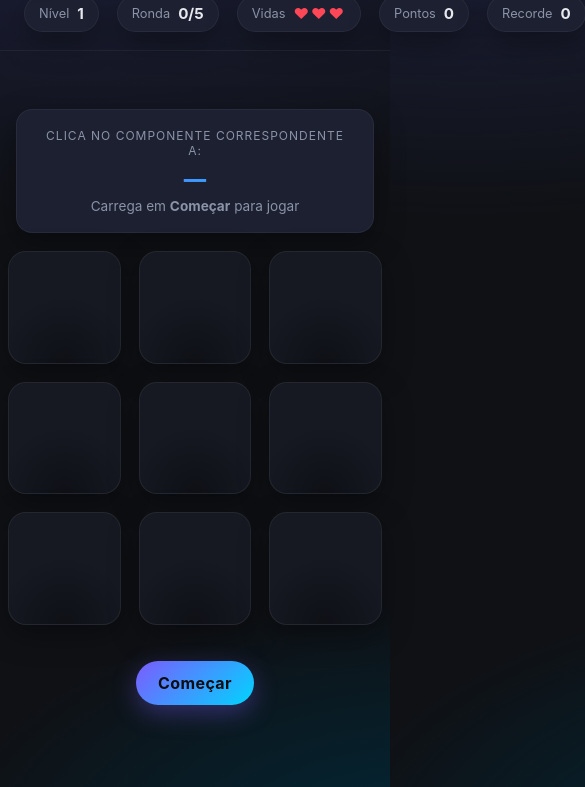
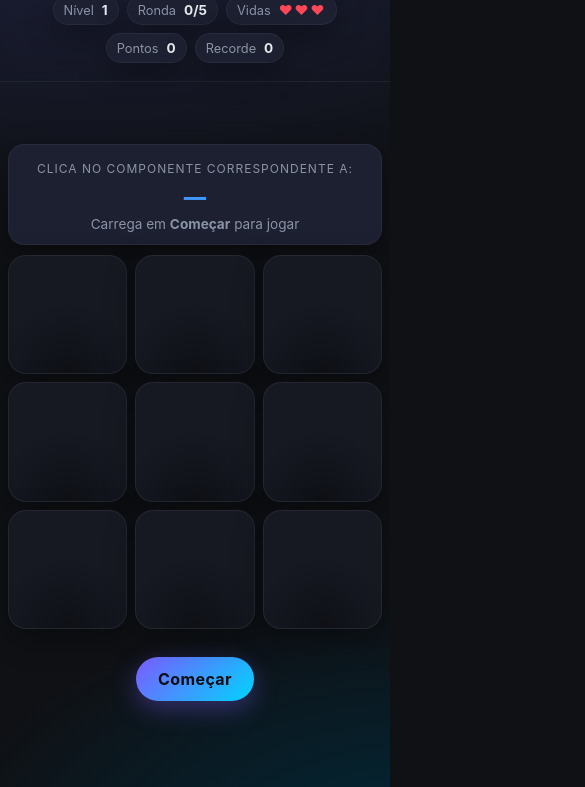
Before and after one commit to mac-2012-bot/hit-the-component, a website built with Vite: page index.html in a window 390 px wide. Shown: the part 57-844 px from the top of the page, 585 px wide, since content can reach past the window. Built offline with nearby package versions, Linux system fonts and the light colour scheme.

Commit message:
style: tabuleiro responsivo com clamp() — adapta a grelha 3x3 à largura do ecrã

```diff
--- a/src/style.css
+++ b/src/style.css
@@ -78,18 +78,18 @@ main {
   flex-direction: column;
   align-items: center;
   justify-content: center;
-  padding: 24px;
-  gap: 18px;
+  padding: clamp(12px, 2.4vw, 24px);
+  gap: clamp(10px, 1.8vw, 18px);
 }
 
 .target {
   text-align: center;
   background: var(--panel);
-  padding: 18px 24px;
+  padding: clamp(12px, 2vw, 18px) clamp(16px, 3vw, 24px);
   border-radius: 16px;
   border: 1px solid rgba(255, 255, 255, 0.05);
   box-shadow: var(--shadow);
-  min-width: min(560px, 92vw);
+  width: min(880px, 96vw);
 }
 
 .target .tag {
@@ -119,10 +119,14 @@ main {
 }
 
 .board {
+  /* Tabuleiro responsivo:
+     - 3 colunas com tamanho mínimo confortável e máximo fluido
+     - largura limitada a 96% do viewport, máximo 880px
+     - gap encolhe em ecrãs pequenos */
   display: grid;
-  grid-template-columns: repeat(3, 1fr);
-  gap: 18px;
-  width: min(720px, 96vw);
+  grid-template-columns: repeat(3, minmax(72px, 1fr));
+  gap: clamp(8px, 1.6vw, 18px);
+  width: min(880px, 96vw);
   aspect-ratio: 1 / 1;
 }
 
@@ -181,16 +185,16 @@ main {
 }
 
 .mole .icon {
-  font-size: clamp(2rem, 6vw, 3.4rem);
+  font-size: clamp(1.6rem, 5.2vw, 3.4rem);
   line-height: 1;
   filter: drop-shadow(0 6px 12px rgba(0, 0, 0, 0.4));
 }
 
 .mole .label {
-  font-size: 0.78rem;
+  font-size: clamp(0.65rem, 1.6vw, 0.78rem);
   font-weight: 700;
   background: rgba(0, 0, 0, 0.35);
-  padding: 4px 10px;
+  padding: clamp(3px, 0.6vw, 4px) clamp(8px, 1.4vw, 10px);
   border-radius: 999px;
   border: 1px solid rgba(255, 255, 255, 0.08);
   color: var(--text);
@@ -355,6 +359,15 @@ footer {
 
 @media (max-width: 600px) {
   .app-header { flex-direction: column; gap: 10px; align-items: stretch; }
-  .stats { justify-content: space-between; }
+  .stats {
+    flex-wrap: wrap;
+    justify-content: center;
+    gap: 8px;
+  }
+  .stat { padding: 6px 10px; font-size: 0.85rem; }
   .help { grid-template-columns: 1fr; }
+  .board {
+    /* Em ecrãs muito estreitos, o minmax de 72px mantém os botões clicáveis */
+    grid-template-columns: repeat(3, minmax(64px, 1fr));
+  }
 }
```
